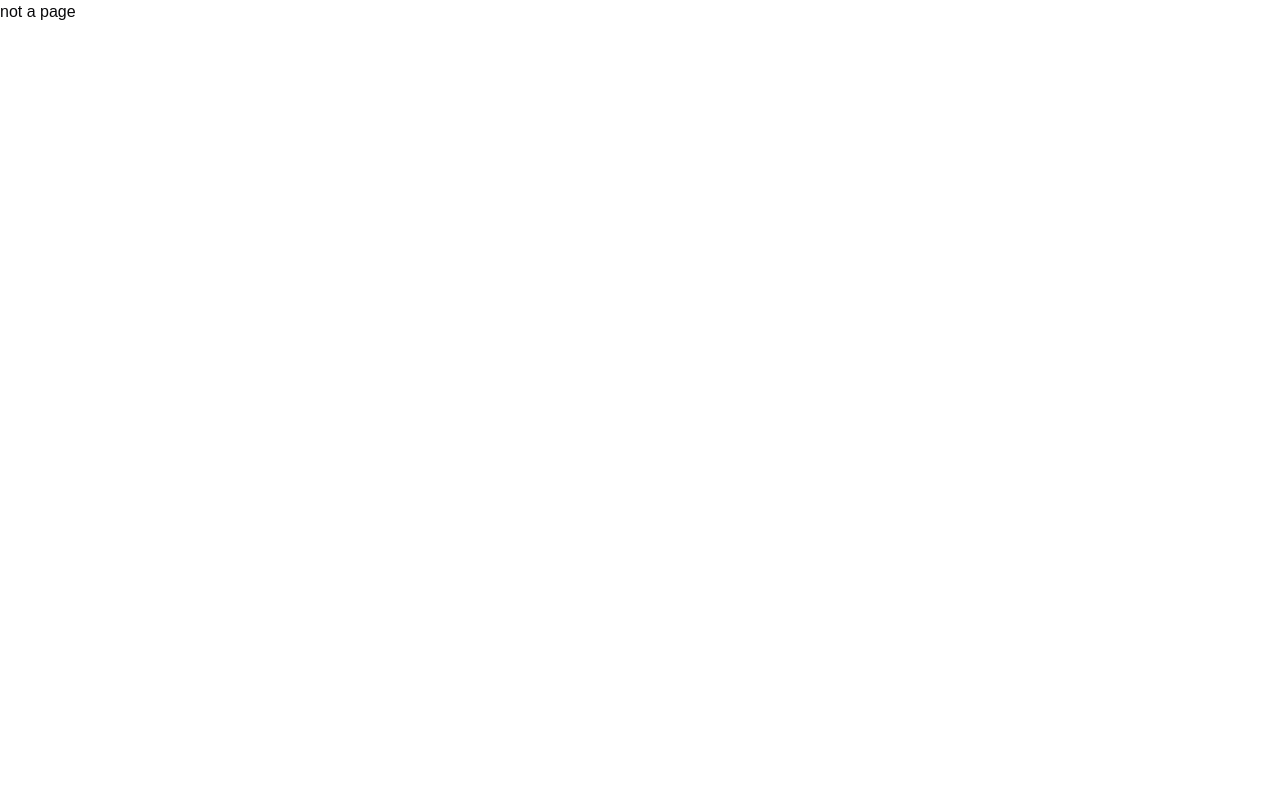
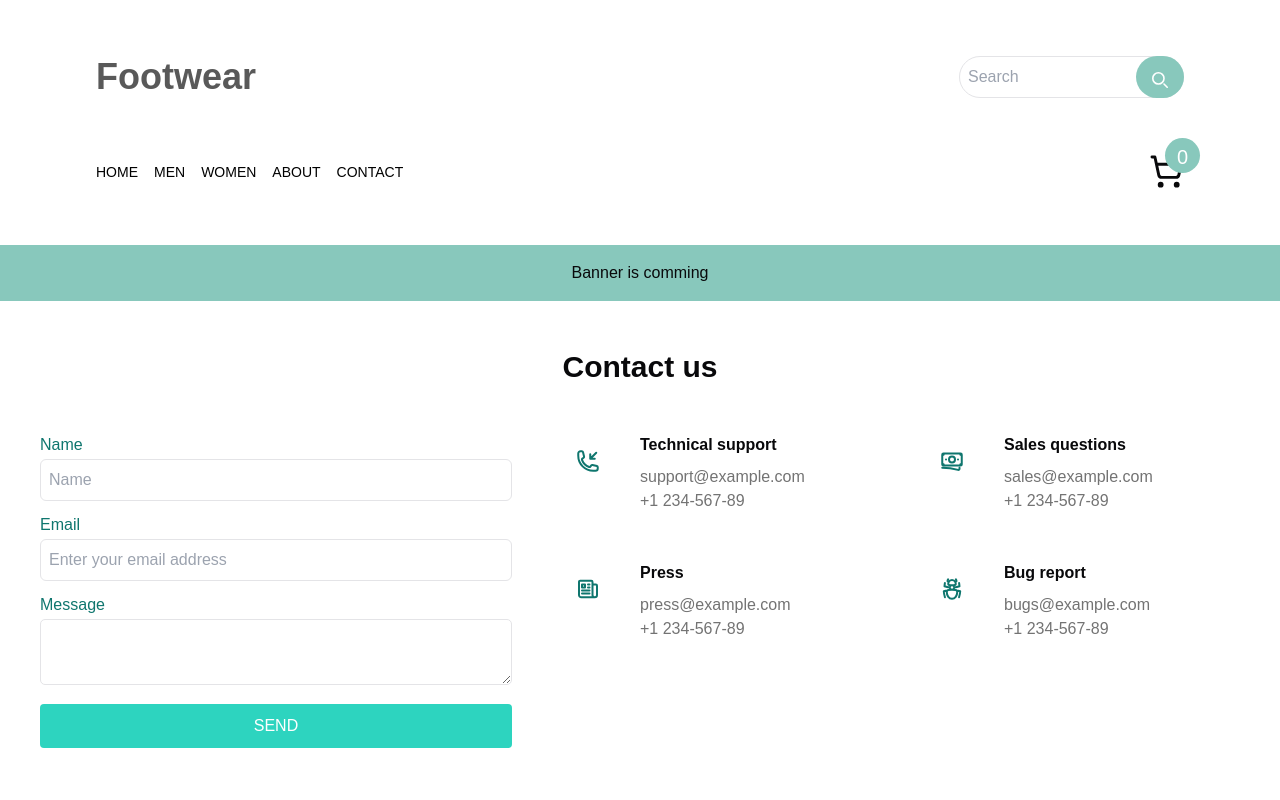
Before and after one commit to babarhussayn/full-app, a Next.js app: page /contact in a window 1280 px wide. Before the commit this address had no page. Shown: the top 800 px of the page. Built offline with nearby package versions, Linux system fonts and the light colour scheme.

Commit message:
contact page

```diff
--- /dev/null
+++ b/app/(public)/contact/page.tsx
@@ -0,0 +1,187 @@
+import React from "react";
+
+const ContactPage = () => {
+  return (
+    <section>
+      <div className="container my-12 mx-auto px-2 md:px-4">
+        <section className="mb-32">
+          <div className="flex justify-center">
+            <div className="text-center md:max-w-xl lg:max-w-3xl">
+              <h2 className="mb-12 px-6 text-3xl font-bold">Contact us</h2>
+            </div>
+          </div>
+
+          <div className="flex flex-wrap">
+            <form className="mb-12 w-full shrink-0 grow-0 basis-auto md:px-3 lg:mb-0 lg:w-5/12 lg:px-6">
+              <div className="mb-3 w-full">
+                <label
+                  className="block font-medium mb-[2px] text-teal-700"
+                  htmlFor="exampleInput90"
+                >
+                  Name
+                </label>
+                <input
+                  type="text"
+                  className="px-2 py-2 border w-full outline-none rounded-md"
+                  id="exampleInput90"
+                  placeholder="Name"
+                />
+              </div>
+
+              <div className="mb-3 w-full">
+                <label
+                  className="block font-medium mb-[2px] text-teal-700"
+                  htmlFor="exampleInput90"
+                >
+                  Email
+                </label>
+                <input
+                  type="email"
+                  className="px-2 py-2 border w-full outline-none rounded-md"
+                  id="exampleInput90"
+                  placeholder="Enter your email address"
+                />
+              </div>
+
+              <div className="mb-3 w-full">
+                <label
+                  className="block font-medium mb-[2px] text-teal-700"
+                  htmlFor="exampleInput90"
+                >
+                  Message
+                </label>
+                <textarea
+                  className="px-2 py-2 border rounded-[5px] w-full outline-none"
+                  name=""
+                  id=""
+                ></textarea>
+              </div>
+
+              <button
+                type="button"
+                className="mb-6 inline-block w-full rounded bg-teal-400 px-6 py-2.5 font-medium uppercase leading-normal text-white hover:shadow-md hover:bg-teal-500"
+              >
+                Send
+              </button>
+            </form>
+
+            <div className="w-full shrink-0 grow-0 basis-auto lg:w-7/12">
+              <div className="flex flex-wrap">
+                <div className="mb-12 w-full shrink-0 grow-0 basis-auto md:w-6/12 md:px-3 lg:px-6">
+                  <div className="flex items-start">
+                    <div className="shrink-0">
+                      <div className="inline-block rounded-md bg-teal-400-100 p-4 text-teal-700">
+                        <svg
+                          xmlns="http://www.w3.org/2000/svg"
+                          fill="none"
+                          viewBox="0 0 24 24"
+                          stroke-width="2"
+                          stroke="currentColor"
+                          className="h-6 w-6"
+                        >
+                          <path
+                            strokeLinecap="round"
+                            strokeLinejoin="round"
+                            d="M14.25 9.75v-4.5m0 4.5h4.5m-4.5 0l6-6m-3 18c-8.284 0-15-6.716-15-15V4.5A2.25 2.25 0 014.5 2.25h1.372c.516 0 .966.351 1.091.852l1.106 4.423c.11.44-.054.902-.417 1.173l-1.293.97a1.062 1.062 0 00-.38 1.21 12.035 12.035 0 007.143 7.143c.441.162.928-.004 1.21-.38l.97-1.293a1.125 1.125 0 011.173-.417l4.423 1.106c.5.125.852.575.852 1.091V19.5a2.25 2.25 0 01-2.25 2.25h-2.25z"
+                          />
+                        </svg>
+                      </div>
+                    </div>
+                    <div className="ml-6 grow">
+                      <p className="mb-2 font-bold">Technical support</p>
+                      <p className="text-neutral-500 ">support@example.com</p>
+                      <p className="text-neutral-500 ">+1 234-567-89</p>
+                    </div>
+                  </div>
+                </div>
+                <div className="mb-12 w-full shrink-0 grow-0 basis-auto md:w-6/12 md:px-3 lg:px-6">
+                  <div className="flex items-start">
+                    <div className="shrink-0">
+                      <div className="inline-block rounded-md bg-teal-400-100 p-4 text-teal-700">
+                        <svg
+                          xmlns="http://www.w3.org/2000/svg"
+                          fill="none"
+                          viewBox="0 0 24 24"
+                          stroke-width="2"
+                          stroke="currentColor"
+                          className="h-6 w-6"
+                        >
+                          <path
+                            strokeLinecap="round"
+                            strokeLinejoin="round"
+                            d="M2.25 18.75a60.07 60.07 0 0115.797 2.101c.727.198 1.453-.342 1.453-1.096V18.75M3.75 4.5v.75A.75.75 0 013 6h-.75m0 0v-.375c0-.621.504-1.125 1.125-1.125H20.25M2.25 6v9m18-10.5v.75c0 .414.336.75.75.75h.75m-1.5-1.5h.375c.621 0 1.125.504 1.125 1.125v9.75c0 .621-.504 1.125-1.125 1.125h-.375m1.5-1.5H21a.75.75 0 00-.75.75v.75m0 0H3.75m0 0h-.375a1.125 1.125 0 01-1.125-1.125V15m1.5 1.5v-.75A.75.75 0 003 15h-.75M15 10.5a3 3 0 11-6 0 3 3 0 016 0zm3 0h.008v.008H18V10.5zm-12 0h.008v.008H6V10.5z"
+                          />
+                        </svg>
+                      </div>
+                    </div>
+                    <div className="ml-6 grow">
+                      <p className="mb-2 font-bold ">Sales questions</p>
+                      <p className="text-neutral-500 ">sales@example.com</p>
+                      <p className="text-neutral-500 ">+1 234-567-89</p>
+                    </div>
+                  </div>
+                </div>
+                <div className="mb-12 w-full shrink-0 grow-0 basis-auto md:w-6/12 md:px-3 lg:px-6">
+                  <div className="align-start flex">
+                    <div className="shrink-0">
+                      <div className="inline-block rounded-md bg-teal-400-100 p-4 text-teal-700">
+                        <svg
+                          xmlns="http://www.w3.org/2000/svg"
+                          fill="none"
+                          viewBox="0 0 24 24"
+                          stroke-width="2"
+                          stroke="currentColor"
+                          className="h-6 w-6"
+                        >
+                          <path
+                            strokeLinecap="round"
+                            strokeLinejoin="round"
+                            d="M12 7.5h1.5m-1.5 3h1.5m-7.5 3h7.5m-7.5 3h7.5m3-9h3.375c.621 0 1.125.504 1.125 1.125V18a2.25 2.25 0 01-2.25 2.25M16.5 7.5V18a2.25 2.25 0 002.25 2.25M16.5 7.5V4.875c0-.621-.504-1.125-1.125-1.125H4.125C3.504 3.75 3 4.254 3 4.875V18a2.25 2.25 0 002.25 2.25h13.5M6 7.5h3v3H6v-3z"
+                          />
+                        </svg>
+                      </div>
+                    </div>
+                    <div className="ml-6 grow">
+                      <p className="mb-2 font-bold ">Press</p>
+                      <p className="text-neutral-500 ">press@example.com</p>
+                      <p className="text-neutral-500 ">+1 234-567-89</p>
+                    </div>
+                  </div>
+                </div>
+                <div className="mb-12 w-full shrink-0 grow-0 basis-auto md:w-6/12 md:px-3 lg:px-6">
+                  <div className="align-start flex">
+                    <div className="shrink-0">
+                      <div className="inline-block rounded-md bg-teal-400-100 p-4 text-teal-700">
+                        <svg
+                          xmlns="http://www.w3.org/2000/svg"
+                          fill="none"
+                          viewBox="0 0 24 24"
+                          stroke-width="2"
+                          stroke="currentColor"
+                          className="h-6 w-6"
+                        >
+                          <path
+                            strokeLinecap="round"
+                            strokeLinejoin="round"
+                            d="M12 12.75c1.148 0 2.278.08 3.383.237 1.037.146 1.866.966 1.866 2.013 0 3.728-2.35 6.75-5.25 6.75S6.75 18.728 6.75 15c0-1.046.83-1.867 1.866-2.013A24.204 24.204 0 0112 12.75zm0 0c2.883 0 5.647.508 8.207 1.44a23.91 23.91 0 01-1.152 6.06M12 12.75c-2.883 0-5.647.508-8.208 1.44.125 2.104.52 4.136 1.153 6.06M12 12.75a2.25 2.25 0 002.248-2.354M12 12.75a2.25 2.25 0 01-2.248-2.354M12 8.25c.995 0 1.971-.08 2.922-.236.403-.066.74-.358.795-.762a3.778 3.778 0 00-.399-2.25M12 8.25c-.995 0-1.97-.08-2.922-.236-.402-.066-.74-.358-.795-.762a3.734 3.734 0 01.4-2.253M12 8.25a2.25 2.25 0 00-2.248 2.146M12 8.25a2.25 2.25 0 012.248 2.146M8.683 5a6.032 6.032 0 01-1.155-1.002c.07-.63.27-1.222.574-1.747m.581 2.749A3.75 3.75 0 0115.318 5m0 0c.427-.283.815-.62 1.155-.999a4.471 4.471 0 00-.575-1.752M4.921 6a24.048 24.048 0 00-.392 3.314c1.668.546 3.416.914 5.223 1.082M19.08 6c.205 1.08.337 2.187.392 3.314a23.882 23.882 0 01-5.223 1.082"
+                          />
+                        </svg>
+                      </div>
+                    </div>
+                    <div className="ml-6 grow">
+                      <p className="mb-2 font-bold">Bug report</p>
+                      <p className="text-neutral-500 ">bugs@example.com</p>
+                      <p className="text-neutral-500">+1 234-567-89</p>
+                    </div>
+                  </div>
+                </div>
+              </div>
+            </div>
+          </div>
+        </section>
+      </div>
+    </section>
+  );
+};
+
+export default ContactPage;
```
